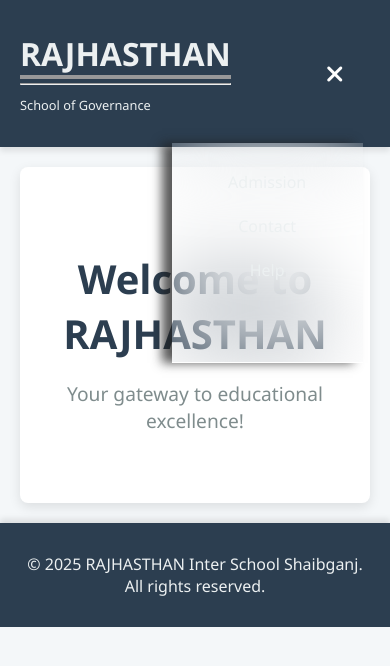
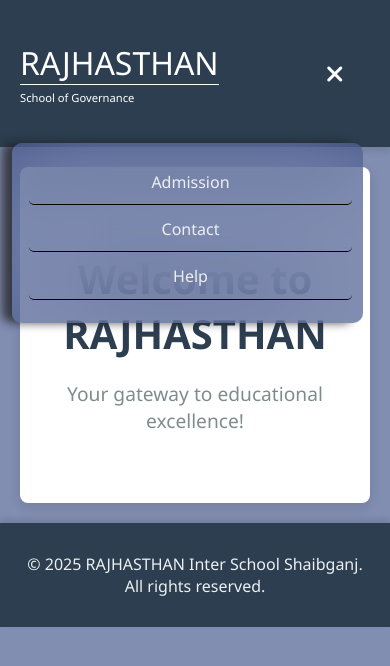
Before and after one commit to GEMS-IO/RajasthanCollege, a plain HTML site: page index.html in a window 390 px wide. Both pictures are taken after a click on the link 333 px from the left and 73 px from the top of the page. Drawn offline with Linux system fonts and the light colour scheme.

Commit message:
Update style.css
css

```diff
--- a/style.css
+++ b/style.css
@@ -1,7 +1,13 @@
 /* General Styling */
+* {
+    --bg: rgba(62, 81, 136, 0.652);
+    --text: rgb(255, 255, 255);
+    --top: #2c3e50;
+}
+
 body {
     font-family: 'Segoe UI', Tahoma, Geneva, Verdana, sans-serif;
-    background-color: #f4f7f9;
+    background-color: var(--bg);
     color: #333;
     margin: 0;
     padding: 0;
@@ -10,14 +16,9 @@ body {
 /* Header Styling */
 header {
 
-    /* height: 100vh; */
     margin: 0 auto;
-    /* border-radius: 10px; */
-    /* max-width: 80%; */
-
-    /* background-image: rgb(149, 149, 149), url(paws.png); */
-    background-color: #2c3e50;
-    color: #ecf0f1;
+    background-color: var(--top);
+    color: var(--text);
     padding: 20px;
     display: flex;
     justify-content: space-between;
@@ -28,23 +29,26 @@ header {
 
 header .h1 {
     position: relative;
-    font-size: 2.5em;
+    font-size: 2em;
     margin: 0;
-    font-weight: 600;
+    font-weight: 500;
     text-align: right;
+
 }
-.h1::before{
-    content: '';
-    position: absolute;
-    height: 4px;
-    width: 100%;
-    top: 100%;
-    left: 0;
-    background: #989899;
+
+.logo hr {
+    border: none;
+    height: 1px;
+    background-color: #ffffff;
+    border-radius: 10px;
+    margin: 0;
+
 }
-.small{
-    font-size: 0.8em;
+
+.small {
+    font-size: 0.7em;
 }
+
 /* Navigation Styling */
 nav {
     flex-grow: 1;
@@ -64,7 +68,8 @@ nav ul {
 
 
 
-nav ul  .hide .a1 ,.obtn{
+nav ul .hide .a1,
+.obtn {
     text-decoration: none;
     color: #ecf0f1;
     font-weight: 500;
@@ -93,31 +98,42 @@ nav ul li .a1:hover {
     position: fixed;
     top: 17vh;
     right: 7vw;
-    width: 49vw;
-    height: 0vh;
-    background-color: #ffffff00;
+    width: 90%;
+    height: 0px;
+    background-color: var(--bg);
     display: flex;
     align-items: flex-start;
-    /* display: none; */
+    justify-content: center;
     overflow: hidden;
     backdrop-filter: blur(40px);
     box-shadow: -10px 0 10px rgba(31, 31, 31, 0.74);
+    border-radius: 10px;
     transition: height ease-in-out 0.1s;
 
 }
 
-.open{
-    height: 26vh;
+.open {
+    height: 180px;
+}
+
+.sbar ul {
+    width: 90%;
+    flex-direction: column;
 }
 
 .sbar ul li {
-    flex-direction: column;
+    width: 95%;
+    border-bottom: 1px solid #000;
     text-align: center;
+    margin: 0 auto 2px auto;
+}
 
+.sbar ul li:hover {
+    background: rgba(45, 56, 88, 0.687);
+    border: none;
+}
 
-}
-.sbar a
-    {
+.sbar a {
     text-decoration: none;
     color: #ecf0f1;
     font-weight: 500;
@@ -127,10 +143,13 @@ nav ul li .a1:hover {
 }
 
 
+.flex{
+    display: flex;
+}
 .obtn {
     color: #fff;
     font-size: 1.5rem;
-    display:none;
+    display: none;
 }
 
 /* Main Content Styling */
@@ -176,9 +195,6 @@ footer p {
         justify-content: flex-end;
 
     }
-    /* .sabar{
-        display: flex;
-    } */
 
     .obtn {
 
@@ -194,11 +210,12 @@ footer p {
         display: none;
     }
 
-    nav .sul {
+    /* nav .sul {
         flex-direction: column;
-        width: 100%;
+        width: 90%;
 
-    }
+
+    } */
 
     .sbar ul li a:hover {
         color: orange;
```
Lines whose indentation alone changed are shown as unchanged.
